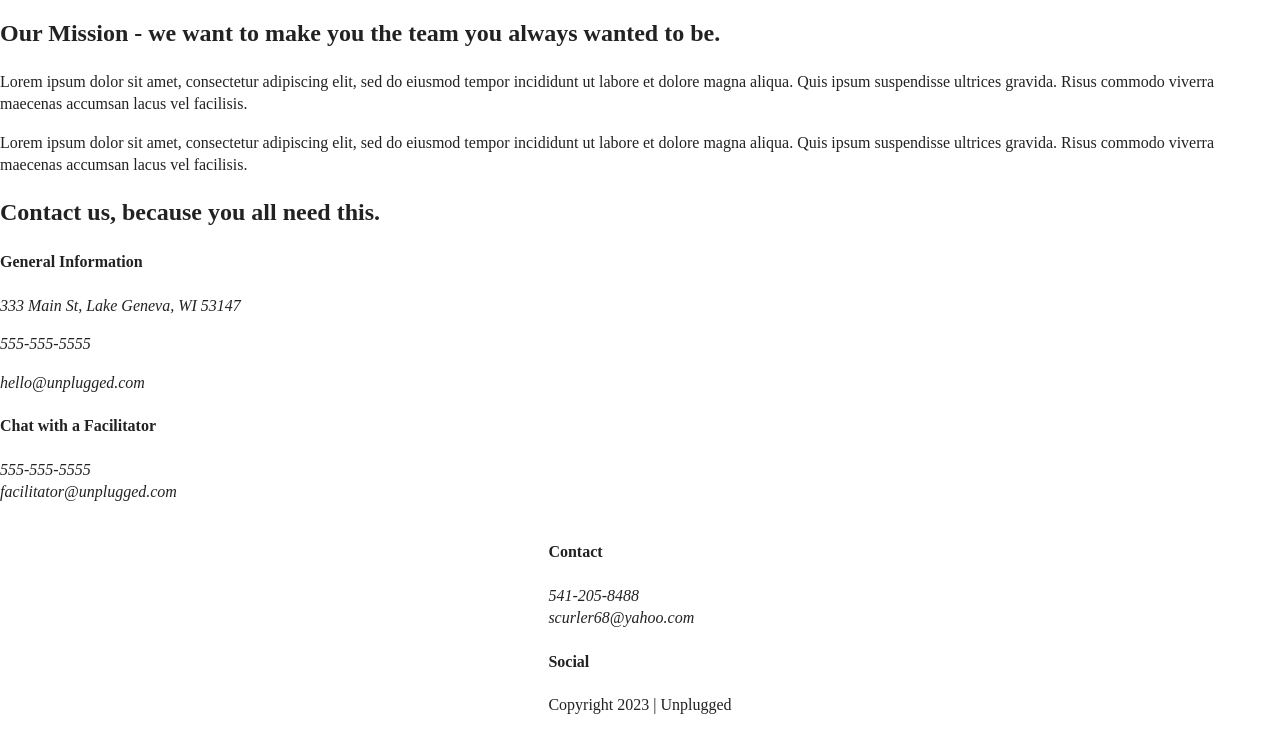
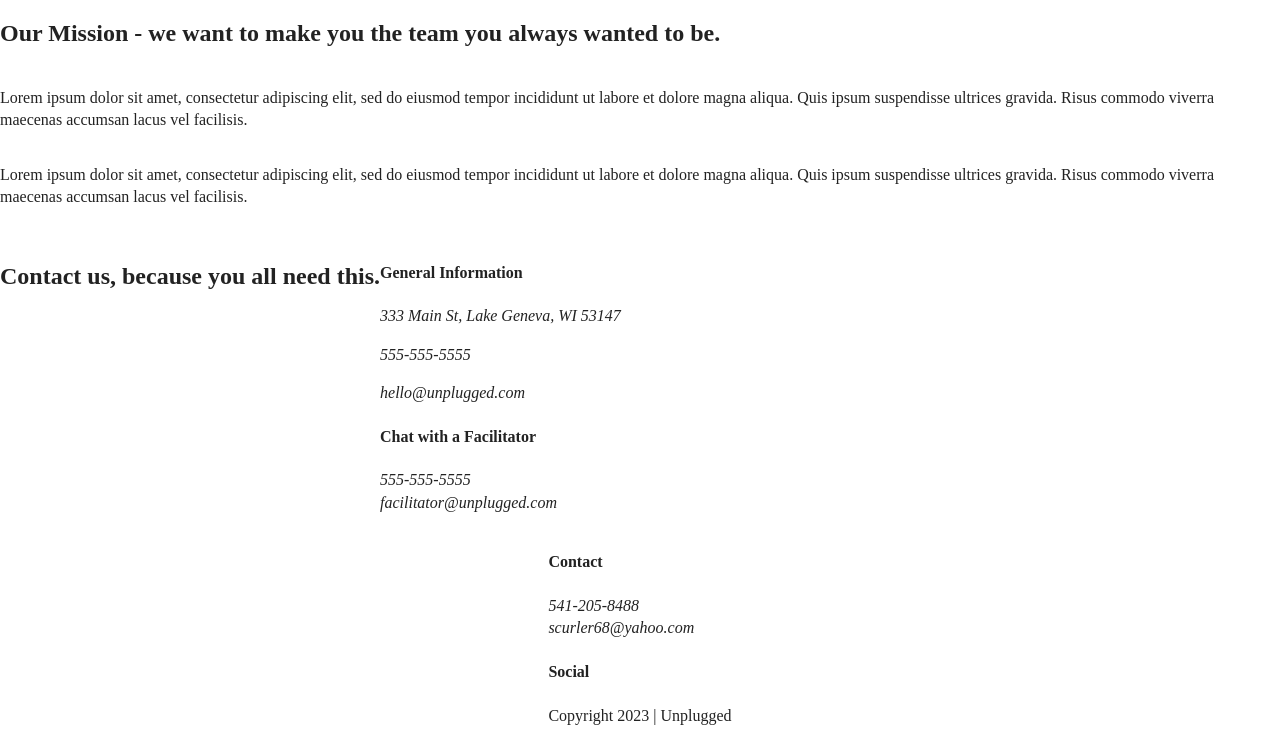
Before and after one commit to scurler68/unplugged-code, a website: page about/index.html in a window 1280 px wide. Shown: the part 57-800 px from the top of the page. Drawn offline with Linux system fonts and the light colour scheme; files that its build step writes are made by us from their sources; files whose address does not match are found by name.

Commit message:
Add flexbox styling to about and faq pages

```diff
--- a/css/main.css
+++ b/css/main.css
@@ -141,7 +141,7 @@ header nav ul li a {
 
 }
 
-/*-----------Mobile Styles--------------------*/
+/*-----------Mobile Homepage Styles--------------------*/
 .hero-area {
 
 }
@@ -150,10 +150,6 @@ hero .content-wrapper {
   display: flex;
   align-items: left;
   flex-flow: row wrap;
-}
-
-h1 {
-
 }
 
 aside {
@@ -213,7 +209,36 @@ reviews .content-wrapper {
 
 article {
 
+}/*-------------Mobile FAQ Page Styles----------*/
+.faq-section .content-wrapper {
+  display: flex;
+  justify-content: left;
+  flex-flow: row wrap;
+
 }
+
+/*-------------Mobile About Page Styles---------*/
+.mission .content-wrapper {
+  display: flex;
+  flex-flow: row wrap;
+}
+
+.mission-content {
+  display: flex;
+  justify-content: center;
+  flex-flow: row wrap;
+}
+
+.map {
+
+}
+
+.contact-section .content-wrapper{
+  display: flex;
+  justify-content: left;
+  flex-flow: row wrap;
+}
+
 
 
 /*-----------Footer Styles--------------------*/
```
